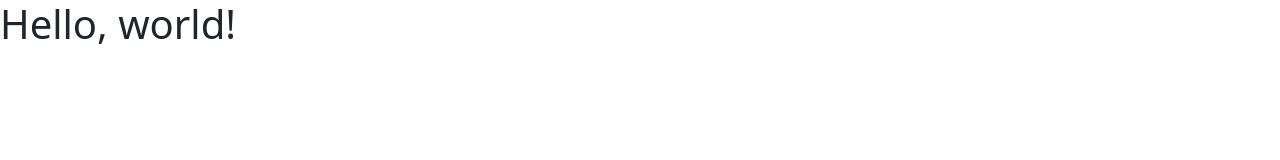
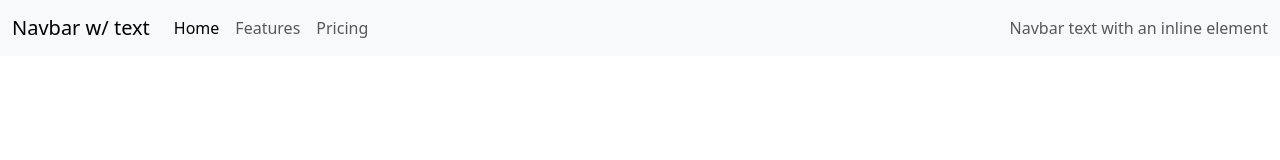
Before and after one commit to JoacoBlack/Clase_10, a plain HTML site: page index.html in a window 1280 px wide. Drawn offline with nearby package versions, Linux system fonts and the light colour scheme.

Commit message:
Agregamos nav

```diff
--- a/index.html
+++ b/index.html
@@ -7,7 +7,30 @@
     <link href="https://cdn.jsdelivr.net/npm/bootstrap@5.3.0/dist/css/bootstrap.min.css" rel="stylesheet" integrity="sha384-9ndCyUaIbzAi2FUVXJi0CjmCapSmO7SnpJef0486qhLnuZ2cdeRhO02iuK6FUUVM" crossorigin="anonymous">
   </head>
   <body>
-    <h1>Hello, world!</h1>
+  <header><nav class="navbar navbar-expand-lg bg-body-tertiary">
+    <div class="container-fluid">
+      <a class="navbar-brand" href="#">Navbar w/ text</a>
+      <button class="navbar-toggler" type="button" data-bs-toggle="collapse" data-bs-target="#navbarText" aria-controls="navbarText" aria-expanded="false" aria-label="Toggle navigation">
+        <span class="navbar-toggler-icon"></span>
+      </button>
+      <div class="collapse navbar-collapse" id="navbarText">
+        <ul class="navbar-nav me-auto mb-2 mb-lg-0">
+          <li class="nav-item">
+            <a class="nav-link active" aria-current="page" href="#">Home</a>
+          </li>
+          <li class="nav-item">
+            <a class="nav-link" href="#">Features</a>
+          </li>
+          <li class="nav-item">
+            <a class="nav-link" href="#">Pricing</a>
+          </li>
+        </ul>
+        <span class="navbar-text">
+          Navbar text with an inline element
+        </span>
+      </div>
+    </div>
+  </nav></header>
     <script src="https://cdn.jsdelivr.net/npm/bootstrap@5.3.0/dist/js/bootstrap.bundle.min.js" integrity="sha384-geWF76RCwLtnZ8qwWowPQNguL3RmwHVBC9FhGdlKrxdiJJigb/j/68SIy3Te4Bkz" crossorigin="anonymous"></script>
   </body>
 </html>
```
